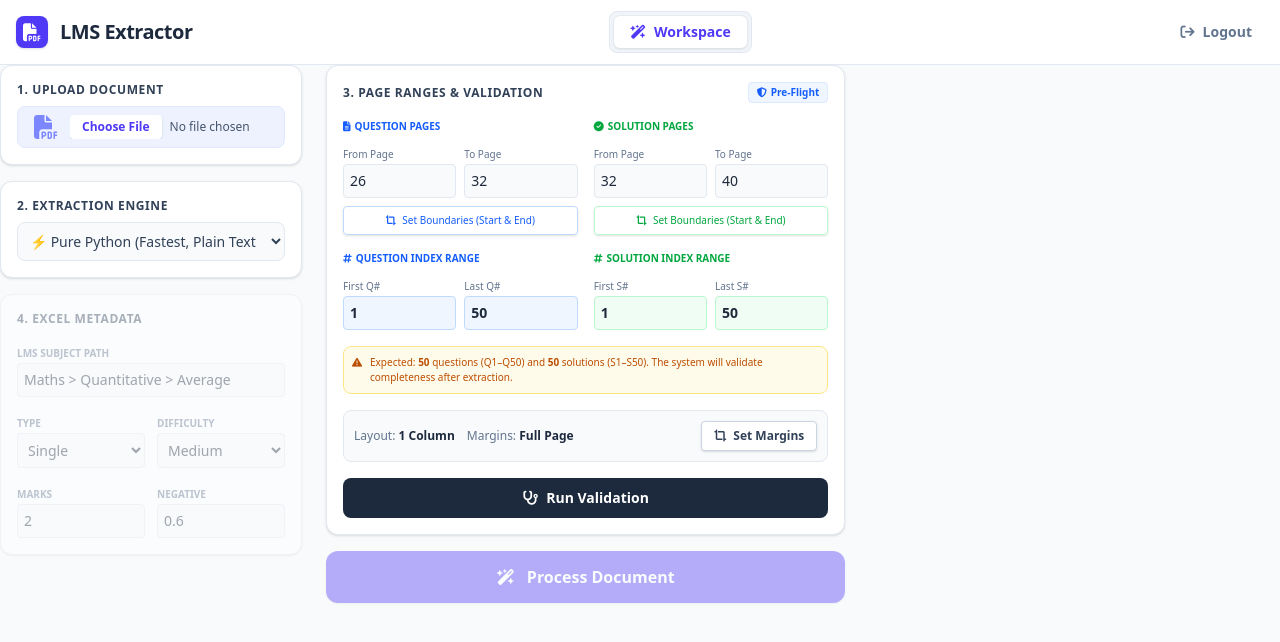
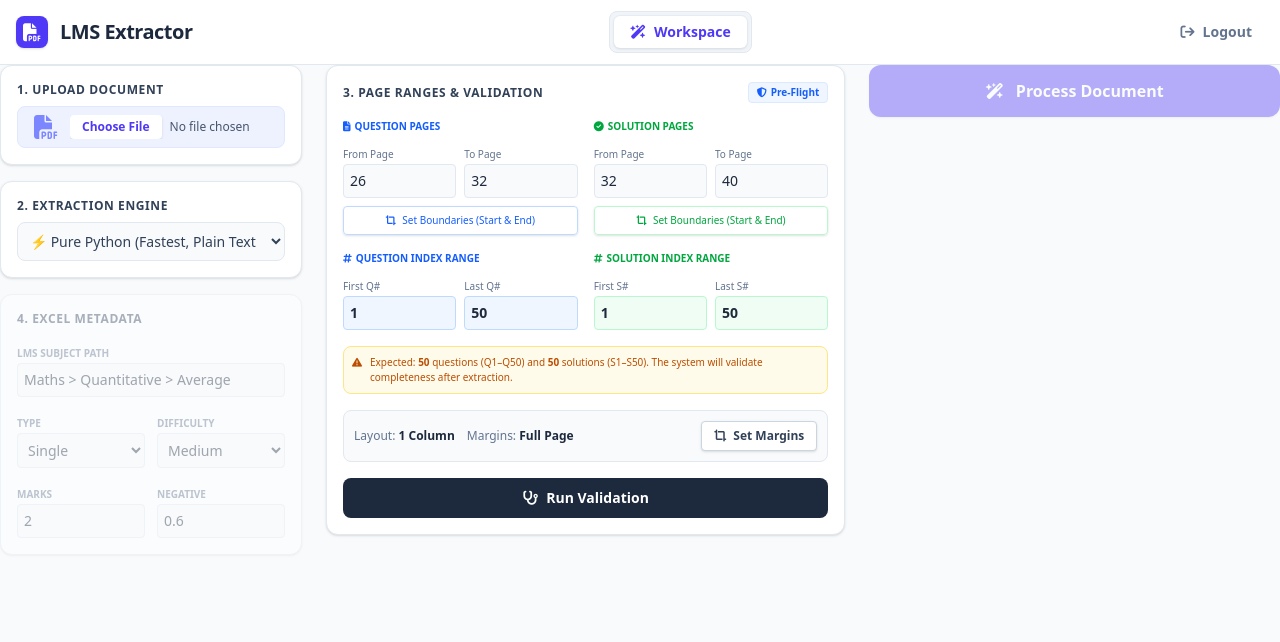
Before and after one commit to vidyut615-collab/LaTeX, a Next.js app in the folder frontend/: page /extractor in a window 1280 px wide. Shown: the top 642 px of the page. Built offline with nearby package versions, Linux system fonts and the light colour scheme; no server answers.

Commit message:
UI: Move Process Document button to top of right column

```diff
--- a/frontend/src/app/extractor/page.tsx
+++ b/frontend/src/app/extractor/page.tsx
@@ -369,16 +369,16 @@ export default function ExtractorPage() {
                     )}
                 </div>
 
+            </div>
+
+            {/* Right Panel (Progress & Downloads) */}
+            <div className="col-span-1 lg:col-span-4 flex flex-col gap-4">
                 {/* Action Button */}
                 <div className={`shrink-0 transition-opacity ${validationResult ? 'opacity-100' : 'opacity-40 pointer-events-none'}`}>
                     <button onClick={startExtraction} disabled={isExtracting || !isSubjectValid} className="w-full py-3.5 bg-indigo-600 text-white font-bold text-base rounded-xl shadow hover:bg-indigo-700 hover:-translate-y-0.5 transform transition disabled:transform-none disabled:opacity-50">
                         {isExtracting ? <span><i className="fa-solid fa-circle-notch fa-spin mr-2"></i> Processing &amp; Parsing...</span> : <span><i className="fa-solid fa-wand-magic-sparkles mr-2"></i> Process Document</span>}
                     </button>
                 </div>
-            </div>
-
-            {/* Right Panel (Progress & Downloads) */}
-            <div className="col-span-1 lg:col-span-4 flex flex-col gap-4">
                 {/* Progress Bar */}
                 {jobProgress && jobProgress.total > 0 && (
                     <div className="bg-white border border-indigo-100 rounded-xl p-4 shadow-sm mt-4 animate-fade-in">
```
